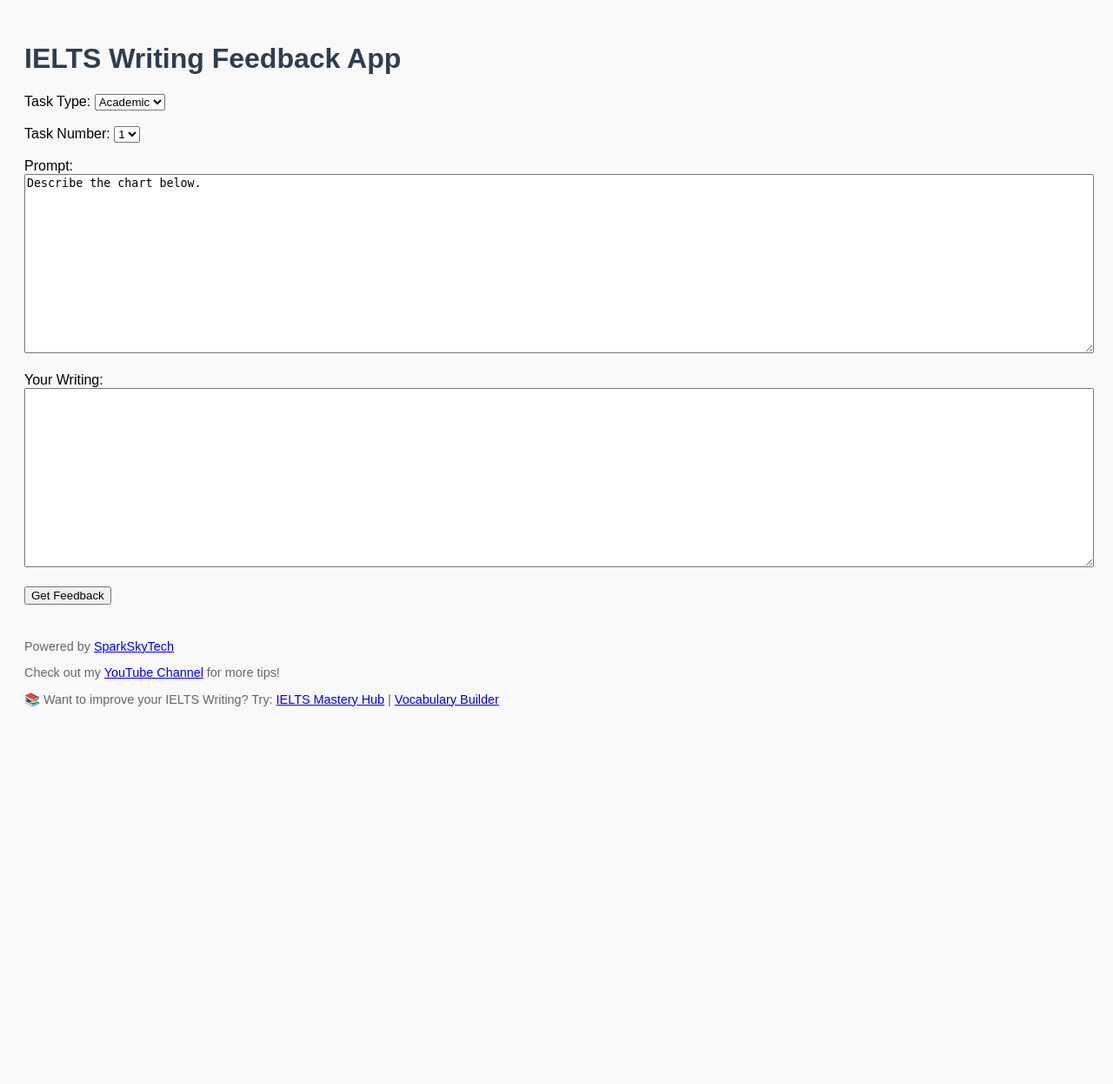
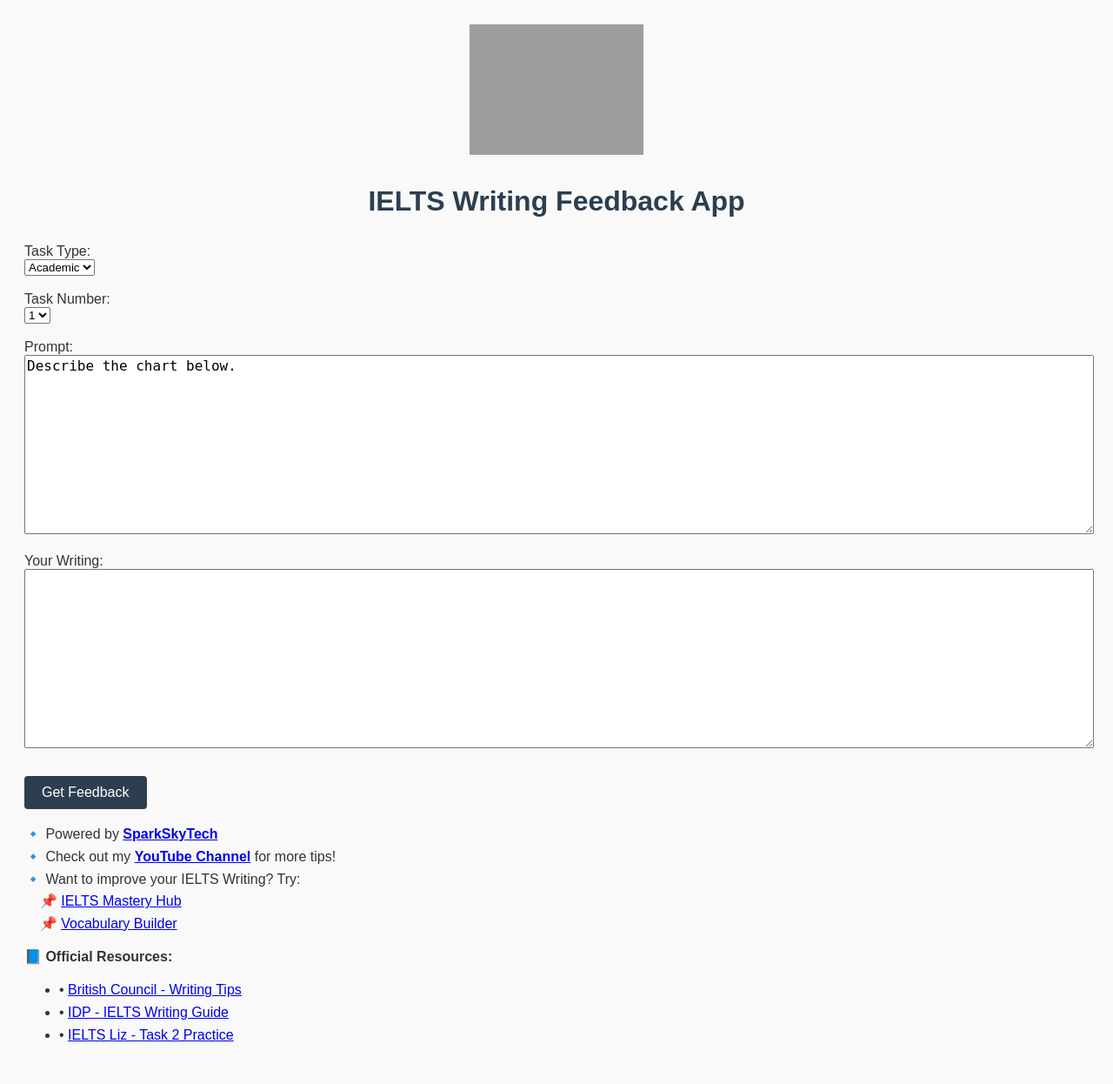
Before and after one commit to digital4ar/ielts-writing-practice-app, a Flask app: page / in a window 1280 px wide. Shown: the whole page at 87% size. Before the commit the page ends 812 px from the top, so only its background shows below. Run offline with Flask 3, Linux system fonts and the light colour scheme; grey boxes are pictures that could not be loaded.

Commit message:
Updated AI logic + improved design with SparkSkyTech branding

```diff
--- a/app.py
+++ b/app.py
@@ -19,12 +19,13 @@ def word_count(text):
 def get_gpt_feedback(prompt_text, user_writing, task_number, task_type):
     system_prompt = f"""
 You are an experienced IELTS Writing Examiner. Evaluate the following Task {task_number} ({task_type}) response.
-Give detailed feedback including Band Score, Strengths, Weaknesses, and Improvement Tips.
+Provide detailed feedback including Band Score, Strengths, Weaknesses, and Improvement Tips.
+Also, provide a full model answer that demonstrates how to achieve a high score.
 
 User Prompt: {prompt_text}
 User Writing: {user_writing}
 
-Return in this format:
+Return your response in exactly this format:
 
 Band Score: [score]
 Strengths:
@@ -90,4 +91,4 @@ def index():
                            result=result)
 
 if __name__ == "__main__":
-    app.run(debug=True)
+    app.run(host="0.0.0.0", port=int(os.getenv("PORT", 5000)))
--- a/templates/index.html
+++ b/templates/index.html
@@ -2,12 +2,21 @@
 <html lang="en">
 <head>
     <meta charset="UTF-8">
-    <title>IELTS Writing Feedback App</title>
+    <title>IELTS Writing Feedback</title>
     <style>
         body {
             font-family: Arial, sans-serif;
             background-color: #f9f9f9;
             padding: 20px;
+            color: #333;
+        }
+        header {
+            text-align: center;
+            margin-bottom: 30px;
+        }
+        header img {
+            width: 200px;
+            margin-bottom: 10px;
         }
         h1 {
             color: #2c3e50;
@@ -15,6 +24,20 @@
         textarea {
             width: 100%;
             height: 200px;
+            font-size: 16px;
+        }
+        input[type="submit"] {
+            margin-top: 10px;
+            padding: 10px 20px;
+            font-size: 16px;
+            background-color: #2c3e50;
+            color: white;
+            border: none;
+            cursor: pointer;
+            border-radius: 4px;
+        }
+        input[type="submit"]:hover {
+            background-color: #34495e;
         }
         pre {
             white-space: pre-wrap;
@@ -23,35 +46,41 @@
             padding: 15px;
             margin-top: 20px;
         }
-        .footer {
+        footer {
             margin-top: 40px;
             font-size: 0.9em;
             color: #666;
+        }
+        .footer-links {
+            line-height: 1.6;
         }
     </style>
 </head>
 <body>
 
-<h1>IELTS Writing Feedback App</h1>
+<header>
+    <img src="{{ url_for('static', filename='images/SparkSkyTech.png') }}" alt="SparkSkyTech Logo">
+    <h1>IELTS Writing Feedback App</h1>
+</header>
 
 <form method="post">
-    <label for="task_type">Task Type:</label>
+    <label for="task_type">Task Type:</label><br>
     <select name="task_type" id="task_type">
         <option value="Academic">Academic</option>
         <option value="General">General</option>
     </select><br><br>
 
-    <label for="task_number">Task Number:</label>
+    <label for="task_number">Task Number:</label><br>
     <select name="task_number" id="task_number">
         <option value="1">1</option>
         <option value="2">2</option>
     </select><br><br>
 
     <label for="prompt_text">Prompt:</label><br>
-    <textarea name="prompt_text" id="prompt_text">Describe the chart below.</textarea><br><br>
+    <textarea name="prompt_text" id="prompt_text" rows="4" cols="50">{{ prompt_text or "Describe the chart below." }}</textarea><br><br>
 
     <label for="writing">Your Writing:</label><br>
-    <textarea name="writing" id="writing"></textarea><br><br>
+    <textarea name="writing" id="writing" rows="10" cols="50">{{ writing }}</textarea><br><br>
 
     <input type="submit" value="Get Feedback">
 </form>
@@ -61,12 +90,20 @@
 {% endif %}
 
 <div class="footer">
-    <p>Powered by <a href="https://www.sparkskytech.com"  target="_blank">SparkSkyTech</a></p>
-    <p>Check out my <a href="https://www.youtube.com/@SparkSkyTech"  target="_blank">YouTube Channel</a> for more tips!</p>
-    <p>📚 Want to improve your IELTS Writing? Try:
-        <a href="https://www.sparkskytech.com/shop/learning-education/ielts-mastery-hub"  target="_blank">IELTS Mastery Hub</a> |
-        <a href="https://www.sparkskytech.com/shop/learning-education/vocabulary-builder"  target="_blank">Vocabulary Builder</a>
+    <p class="footer-links">
+        🔹 Powered by <a href="https://www.sparkskytech.com"  target="_blank"><strong>SparkSkyTech</strong></a><br>
+        🔹 Check out my <a href="https://www.youtube.com/@SparkSkyTech"  target="_blank"><strong>YouTube Channel</strong></a> for more tips!<br>
+        🔹 Want to improve your IELTS Writing? Try:<br>
+        &nbsp;&nbsp;&nbsp;&nbsp;📌 <a href="https://www.sparkskytech.com/shop/learning-education/mastery-ielts-hub"  target="_blank">IELTS Mastery Hub</a><br>
+        &nbsp;&nbsp;&nbsp;&nbsp;📌 <a href="https://www.sparkskytech.com/shop/learning-education/vocabulary-builder"  target="_blank">Vocabulary Builder</a>
     </p>
+
+    <p><strong>📘 Official Resources:</strong></p>
+    <ul class="footer-links">
+        <li>• <a href="https://learnenglish.britishcouncil.org/skills/writing"  target="_blank">British Council - Writing Tips</a></li>
+        <li>• <a href="https://www.ieltsidpindia.com/information/prepare-for-ielts/ielts-writing"  target="_blank">IDP - IELTS Writing Guide</a></li>
+        <li>• <a href="https://ieltsliz.com/ielts-writing-task-2/"  target="_blank">IELTS Liz - Task 2 Practice</a></li>
+    </ul>
 </div>
 
 </body>
```
Also changed, not shown: 1 other file.
